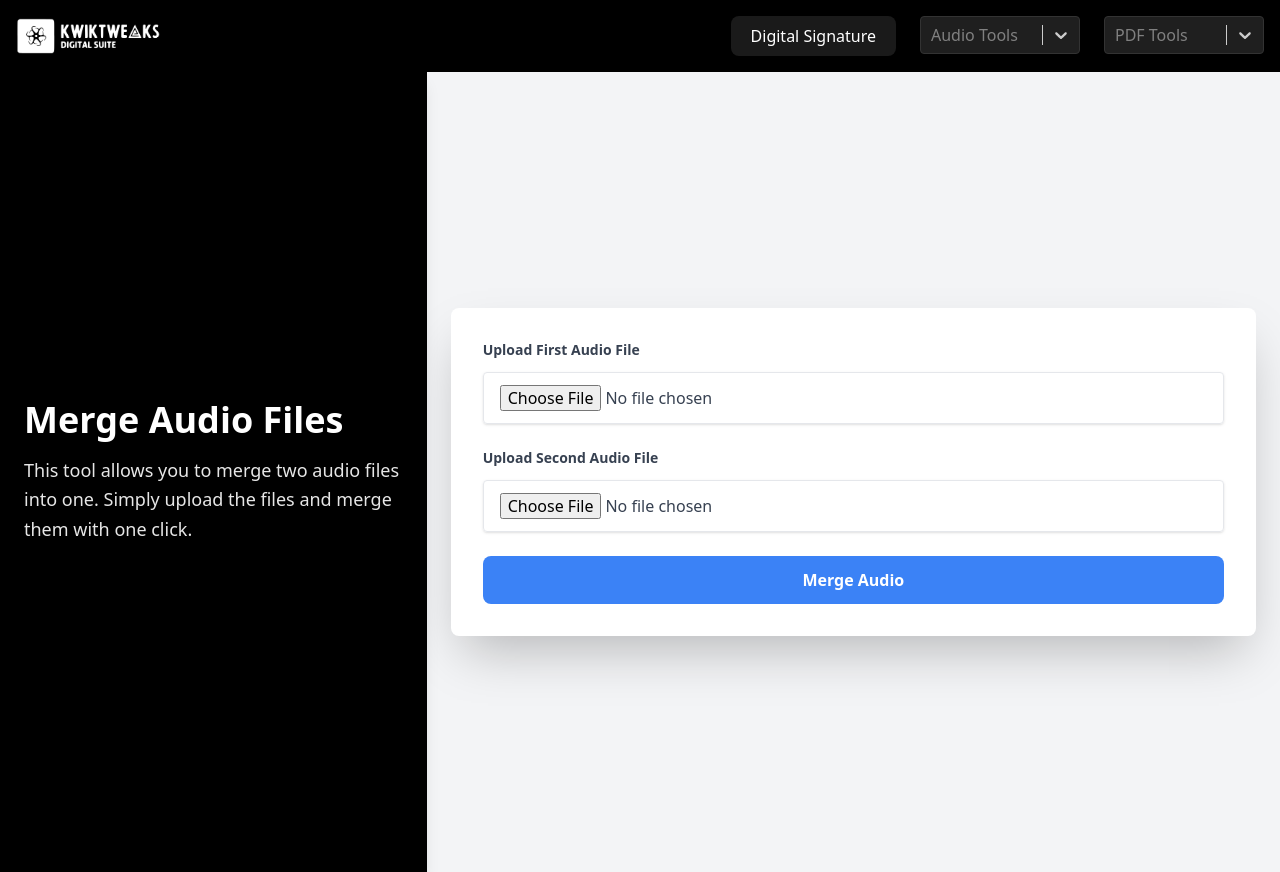
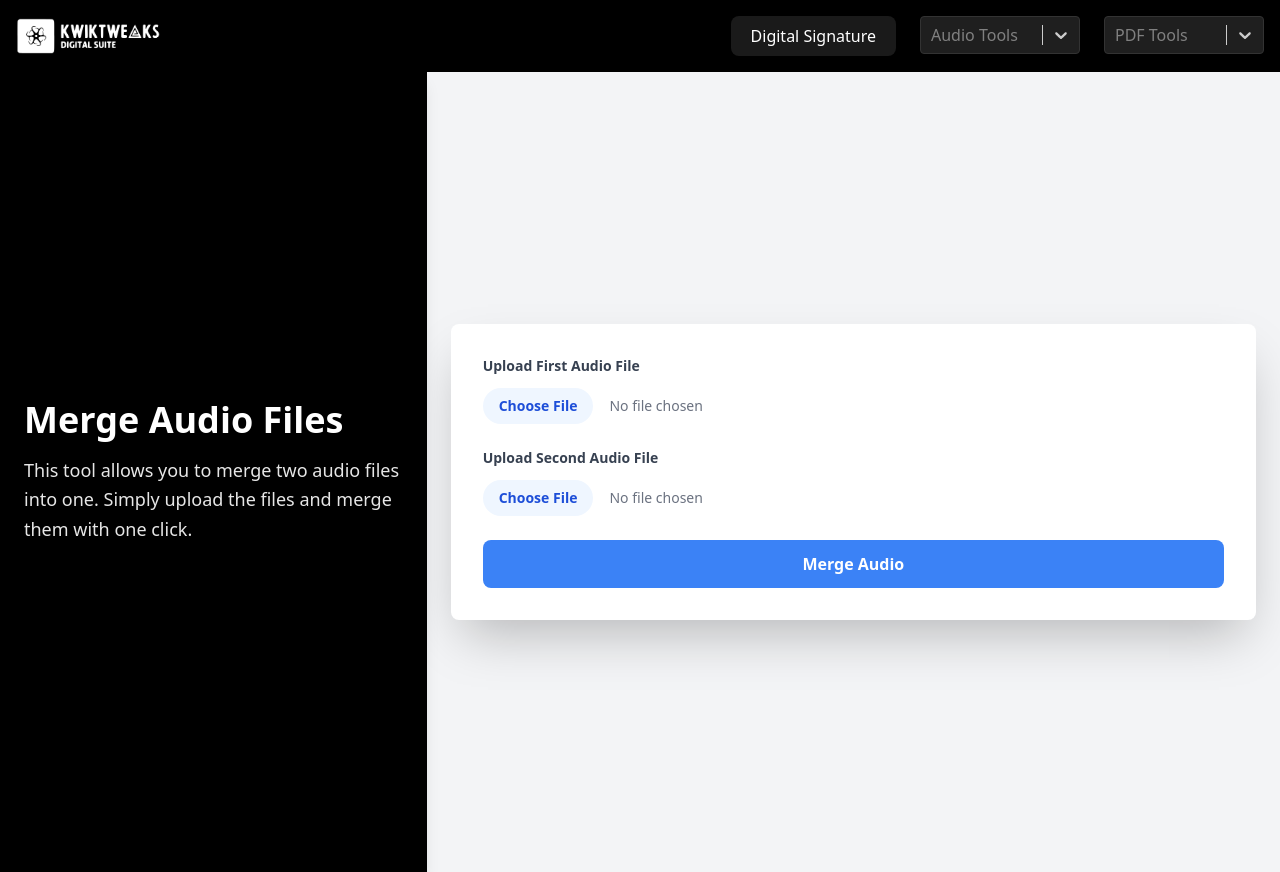
Before and after one commit to iKamranShahzad/kwiktweaks-multipurpose-app, a Next.js app: page /mergeaudio in a window 1280 px wide. Built offline with nearby package versions, Linux system fonts and the light colour scheme.

Commit message:
UI Changes

```diff
--- a/src/app/adjustspeed/page.jsx
+++ b/src/app/adjustspeed/page.jsx
@@ -121,7 +121,13 @@ export default function AudioSpeedAdjuster() {
               type="file"
               accept="audio/mp3"
               onChange={handleFileChange}
-              className="shadow appearance-none border rounded w-full py-2 px-3 text-gray-700 leading-tight focus:outline-none focus:shadow-outline"
+              className="block w-full text-sm text-gray-500
+              file:mr-4 file:py-2 file:px-4
+              file:rounded-full file:border-0
+              file:text-sm file:font-semibold
+              file:bg-blue-50 file:text-blue-700
+              hover:file:bg-blue-100
+            "
             />
           </div>
 
--- a/src/app/audiotrim/page.jsx
+++ b/src/app/audiotrim/page.jsx
@@ -154,7 +154,13 @@ function AudioEditor() {
               id="audio-upload"
               accept="audio/mp3"
               onChange={handleFileUpload}
-              className="shadow appearance-none border rounded w-full py-2 px-3 text-gray-700 leading-tight focus:outline-none focus:shadow-outline"
+              className="block w-full text-sm text-gray-500
+              file:mr-4 file:py-2 file:px-4
+              file:rounded-full file:border-0
+              file:text-sm file:font-semibold
+              file:bg-blue-50 file:text-blue-700
+              hover:file:bg-blue-100
+            "
             />
           </div>
           {audioSrc && (
--- a/src/app/mergeaudio/page.jsx
+++ b/src/app/mergeaudio/page.jsx
@@ -51,7 +51,13 @@ export default function MergeAudioPage() {
               name="file1"
               accept="audio/*"
               onChange={handleFileChange}
-              className="shadow appearance-none border rounded w-full py-3 px-4 text-gray-700 leading-tight focus:outline-none focus:shadow-outline transition-colors duration-300 hover:bg-gray-50"
+              className="block w-full text-sm text-gray-500
+              file:mr-4 file:py-2 file:px-4
+              file:rounded-full file:border-0
+              file:text-sm file:font-semibold
+              file:bg-blue-50 file:text-blue-700
+              hover:file:bg-blue-100
+            "
             />
           </div>
           <div className="mb-6">
@@ -66,7 +72,13 @@ export default function MergeAudioPage() {
               name="file2"
               accept="audio/*"
               onChange={handleFileChange}
-              className="shadow appearance-none border rounded w-full py-3 px-4 text-gray-700 leading-tight focus:outline-none focus:shadow-outline transition-colors duration-300 hover:bg-gray-50"
+              className="block w-full text-sm text-gray-500
+              file:mr-4 file:py-2 file:px-4
+              file:rounded-full file:border-0
+              file:text-sm file:font-semibold
+              file:bg-blue-50 file:text-blue-700
+              hover:file:bg-blue-100
+            "
             />
           </div>
           <button
```
Also changed, not shown: 1 other file (tests, documents, lock files or other folders).
